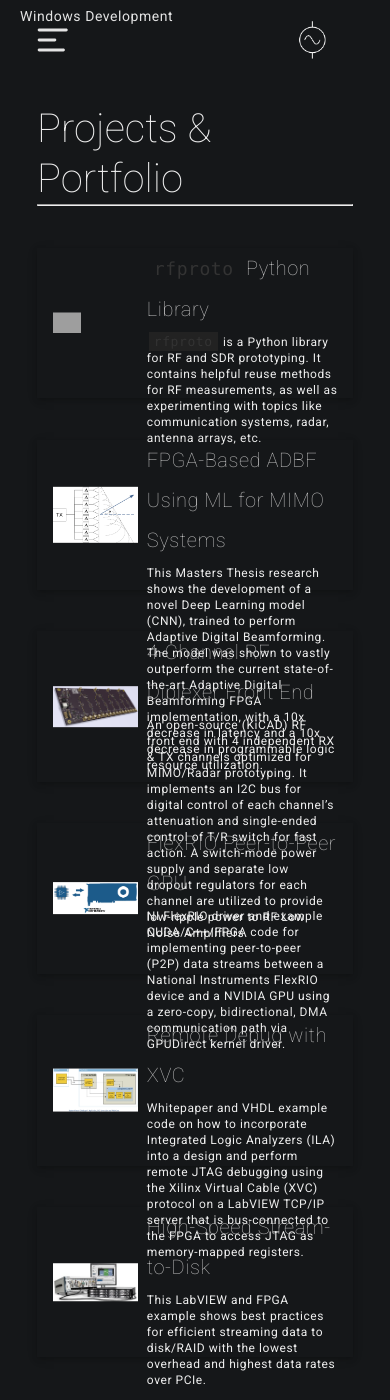
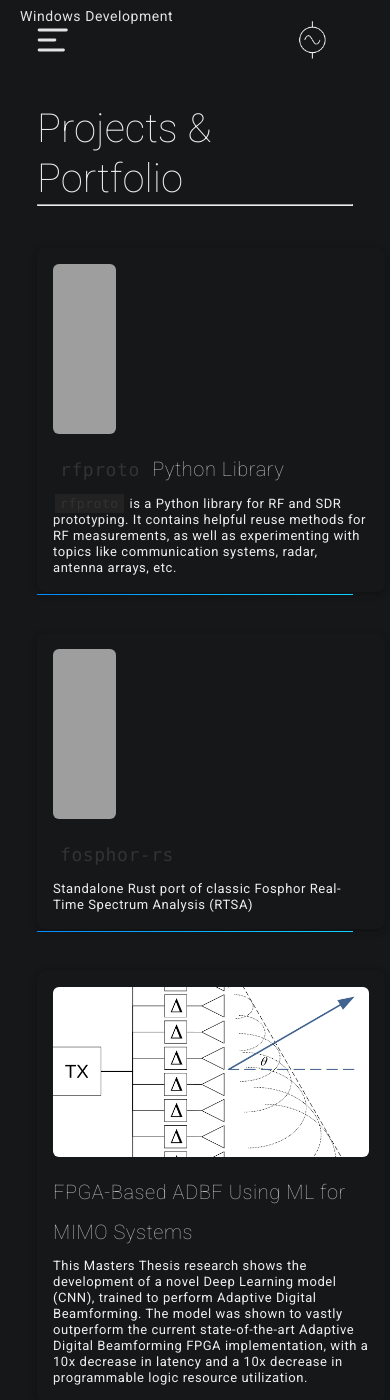
Before and after one commit to JohnnyGOX17/john-gentile-website, a Jekyll site: the page built from portfolio.html, in a window 390 px wide and 1400 px high, scrolled down 2730 px, cut to the strip 0-1400 px from the top of the window. Built offline with Jekyll 4.4.1, drawn with Linux system fonts in a browser that asks for light colours; nearby versions of some CDN libraries; grey boxes are pictures that could not be loaded.

Commit message:
fix portfolio img

```diff
--- a/assets/style/main.css
+++ b/assets/style/main.css
@@ -2502,45 +2502,68 @@ footer .footer-privacy {
 
 .project-box {
   display: block;
-  padding: 0.01em 16px;
-  transition: transform .2s;
+  width: 90%;
+  max-width: 820px;
+  min-height: 130px;
+  padding: 16px;
+  border-radius: 8px;
+  overflow: hidden;
+  transition: transform .2s ease, background-color .2s ease, box-shadow .2s ease;
   box-shadow: 0 2px 5px 0 rgba(0,0,0,0.16),0 2px 10px 0 rgba(0,0,0,0.12);
-  height: 150px;
-  width: 90%
 }
 
 .project-box:hover {
-  -ms-transform: scale(1.1);
-  -webkit-transform: scale(1.1);
-  transform: scale(1.1);
-  background-color: #f8f8f8
+  -ms-transform: scale(1.03);
+  -webkit-transform: scale(1.03);
+  transform: scale(1.03);
+  box-shadow: 0 6px 14px 0 rgba(0,0,0,0.24),0 8px 20px 0 rgba(0,0,0,0.19);
+  background-color: #f8f8f8;
 }
 
 .project-box > img {
-  height: auto;
-  width: 30%;
+  width: 190px;
+  height: 130px;
+  object-fit: cover;
   float: left;
-  position: relative;
-  top: 50%;
-  transform: translateY(-50%)
+  margin-right: 20px;
+  border-radius: 6px;
 }
 
 .project-box > h2 {
   font-size: 20px;
-  margin-left: 33%;
-  margin-top: 0px;
-  color: #1c79c0
+  margin: 0 0 6px 210px;
+  color: #1c79c0;
 }
 
 .project-box > p {
-  font-size: 12px;
-  margin-left: 33%;
-  margin-top: 0px
+  font-size: 13px;
+  margin: 0 0 0 210px;
 }
 
 .project-href {
   color: #333;
-  text-decoration: none
+  text-decoration: none;
+  display: block;
+}
+
+@media (max-width: 600px) {
+  .project-box {
+    width: 100%;
+    min-height: 0;
+  }
+
+  .project-box > img {
+    float: none;
+    width: 100%;
+    height: 170px;
+    margin-right: 0;
+    margin-bottom: 12px;
+  }
+
+  .project-box > h2,
+  .project-box > p {
+    margin-left: 0;
+  }
 }
 
 .tagline {
--- a/portfolio.html
+++ b/portfolio.html
@@ -14,9 +14,18 @@ permalink: /portfolio.html
 <!-- HTML5 compliant href wrapping of div -->
 <a href="https://johnnygox17.github.io/rfproto/" class="project-href">
 <div class="project-box">
-  <img src="https://upload.wikimedia.org/wikipedia/commons/thumb/c/c3/Python-logo-notext.svg/1869px-Python-logo-notext.svg.png" alt="Python logo" style="width:10%">
+  <img src="https://john-gentile.com/kb/dsp/Pulse-Shaping_Matched_Filters_files/Pulse-Shaping_Matched_Filters_6_0.png" alt="rfproto_eye_diagram" style="width:20%">
   <h2><code>rfproto</code> Python Library</h2>
   <p><code>rfproto</code> is a Python library for RF and SDR prototyping. It contains helpful reuse methods for RF measurements, as well as experimenting with topics like communication systems, radar, antenna arrays, etc.</p>
+</div>
+</a>
+<br />
+<br />
+<a href="https://github.com/JohnnyGOX17/fosphor-rs" class="project-href">
+<div class="project-box">
+  <img src="https://github.com/JohnnyGOX17/fosphor-rs/raw/main/LTE_file_cap_loop.gif" alt="fosphor_rs_gif" style="width:20%">
+  <h2><code>fosphor-rs</code></h2>
+  <p>Standalone Rust port of classic Fosphor Real-Time Spectrum Analysis (RTSA)</p>
 </div>
 </a>
 <br />
```
Also changed, not shown: kb/lifestyle/getting_things_done.md (+1 -1 lines).
